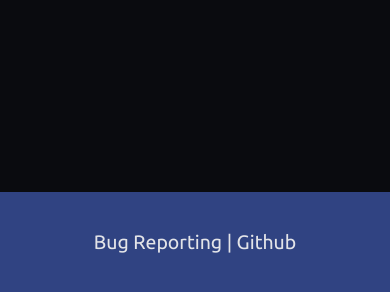
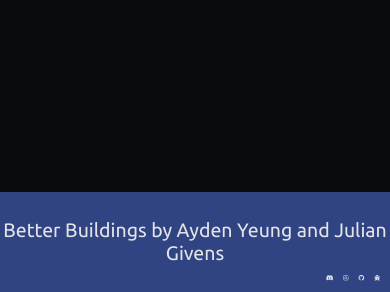
Before and after one commit to Scorchify/Better_Buildings-Legacy-, a Django app: template MCPS 2024-2025/MCPS/templates/index.html in a window 390 px wide. Shown: the part 552-844 px from the top of the page. Run offline with Django 5.2, Linux system fonts and the light colour scheme; the template is opened without the code that fills it, so the values that code supplies are empty; some libraries are stand-ins or nearby versions.

Commit message:
made some frontend homepage changes (adding icons). Will wrap it up either later tonight or tomorrow

```diff
--- a/MCPS 2024-2025/MCPS/templates/index.html
+++ b/MCPS 2024-2025/MCPS/templates/index.html
@@ -5,6 +5,7 @@
     <meta name="viewport" content="width=device-width, initial-scale=1.0">
     <title>MCPS Website</title>
     <link rel="stylesheet" href="stylehomepage.css">
+    <link rel="stylesheet" href="https://cdnjs.cloudflare.com/ajax/libs/font-awesome/6.1.1/css/all.min.css">
 </head>
 <body>
     <div class="dropdown-container">
@@ -24,9 +25,6 @@
         </a>
         <button class="styled-button" onclick="toggleLightMode()">Toggle Theme</button>
     </div>
-    <a href="https://www2.montgomeryschoolsmd.org" target="_blank">
-        <img src="https://i.postimg.cc/52HSXdns/MCPS.png" alt="MCPS" width="100" height="100" class="top-right-image">
-    </a>
     <div class="text-container">
         <div class="header-text">
             <h1>Better Buildings</h1>
@@ -37,8 +35,14 @@
         <iframe src="https://www.youtube.com/embed/7OZ6txCv3Us?si=CncsSg0DGE6NJImr" title="YouTube video player" frameborder="0" allow="accelerometer; autoplay; clipboard-write; encrypted-media; gyroscope; picture-in-picture; web-share" referrerpolicy="strict-origin-when-cross-origin" allowfullscreen></iframe>
     </div>
     <div class="colored-box">
-        <div class="bug-reporting">
-            <p><a href="https://docs.google.com/forms/d/e/1FAIpQLSetSQowoOuET_7XUdFerB9KZQukFbGGAZmjg7Hc8O3Xd7mYvA/viewform?usp=sf_link" target="_blank">Bug Reporting</a> | <a href="https://github.com/Scorchify/Better_Buildings/tree/main" target="_blank">Github</a></p>
+        <div class="footer">
+            <p>Better Buildings by Ayden Yeung and Julian Givens</p>
+        </div>
+        <div class="social-icons">
+            <a href="https://discord.gg/Vw9PthfQEz" target="_blank"><i class="fa-brands fa-discord"></i></a>
+            <a href="https://instagram.com" target="_blank"><i class="fa-brands fa-instagram"></i></a>
+            <a href="https://github.com/Scorchify/Better_Buildings" target="_blank"><i class="fa-brands fa-github"></i></a>
+            <a href="https://forms.gle/RtKYyrbnDCLBHbbo7" target="_blank"><i class="fa-solid fa-bug"></i></a>
         </div>
     </div>
     <script>
--- a/MCPS 2024-2025/MCPS/templates/stylehomepage.css
+++ b/MCPS 2024-2025/MCPS/templates/stylehomepage.css
@@ -91,29 +91,20 @@ p {
     text-align: center;
 }
 
-.top-right-image {
-    position: absolute;
-    top: 10px;
-    right: 10px;
-}
-
-.bug-reporting p,
-.dev-logs p {
+.footer p{
     color: var(--text-dark);
     font-family: Ubuntu;
-    font-size: 1.2vw;
-    text-align: center;
+    font-size: 1vw;
+    top: 10px;
     transition: box-shadow 0.3s ease;
 }
 
-.bug-reporting a,
-.dev-logs a {
+.footer a {
     color: var(--link-dark);
     text-decoration: none;
 }
 
-.bug-reporting p:hover,
-.dev-logs p:hover {
+.footer p:hover{
     box-shadow: 0 4px 6px rgba(0, 0, 0, 0.1);
 }
 
@@ -131,13 +122,11 @@ p {
     color: var(--text-light);
 }
 
-.light-mode .bug-reporting p,
-.light-mode .dev-logs p {
+.light-mode .footer p{
     color: var(--text-light);
 }
 
-.light-mode .bug-reporting a,
-.light-mode .dev-logs a {
+.light-mode .footer a{
     color: var(--link-light);
 }
 
@@ -152,8 +141,7 @@ p {
         height: 100px;
     }
 
-    .bug-reporting p,
-    .dev-logs p {
+    .footer p{
         font-size: 4vw;
     }
 
@@ -168,8 +156,7 @@ p {
         height: 7vh;
     }
 
-    .bug-reporting p,
-    .dev-logs p {
+    .footer p{
         font-size: 5vw;
     }
 
@@ -213,9 +200,9 @@ p {
 
 /* Dropdown menu styles */
 .dropdown-container {
-    position: relative;
-    display: inline-block;
-    margin: 10px;
+    position: absolute; /* Changed from relative */
+    top: 10px; /* Align to top */
+    right: 10px; /* Align to right */
 }
 
 .dropdown-button {
@@ -237,6 +224,7 @@ p {
     box-shadow: 0 8px 16px rgba(0, 0, 0, 0.2);
     z-index: 1;
     font-family: Ubuntu;
+    right: 0; /* Align to the right of the button */
 }
 
 .dropdown-content a {
@@ -256,5 +244,22 @@ p {
 }
 
 .dropdown-container:hover .dropdown-button {
-    background-color: var(--button-backgrond-light);
-}u
+    background-color: var(--button-background-light);
+}
+
+.social-icons {
+    position: absolute;
+    bottom: 10px;
+    right: 10px;
+    display: flex;
+    gap: 10px;
+}
+
+.social-icons a {
+    color: var(--link-dark);
+    font-size: 1.5vw;
+}
+
+.social-icons a:hover {
+    color: var(--link-light);
+}
```
